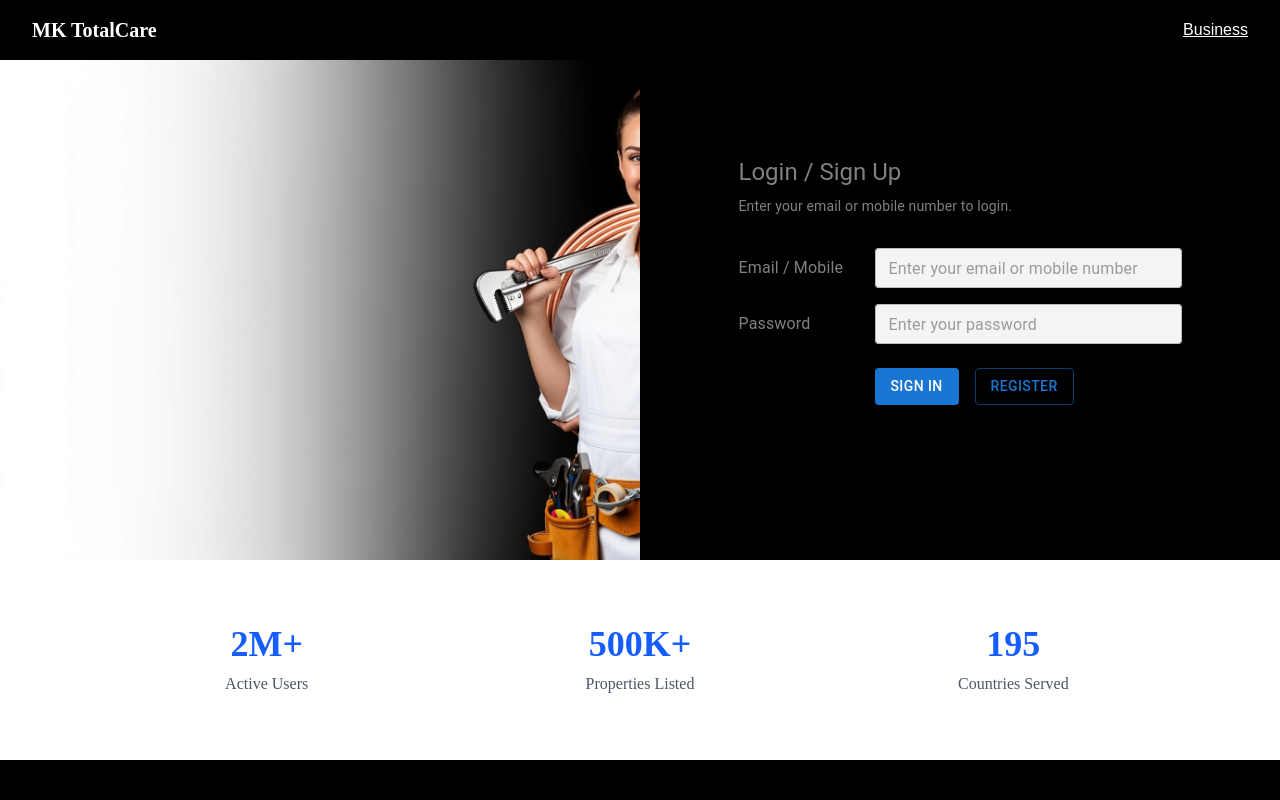
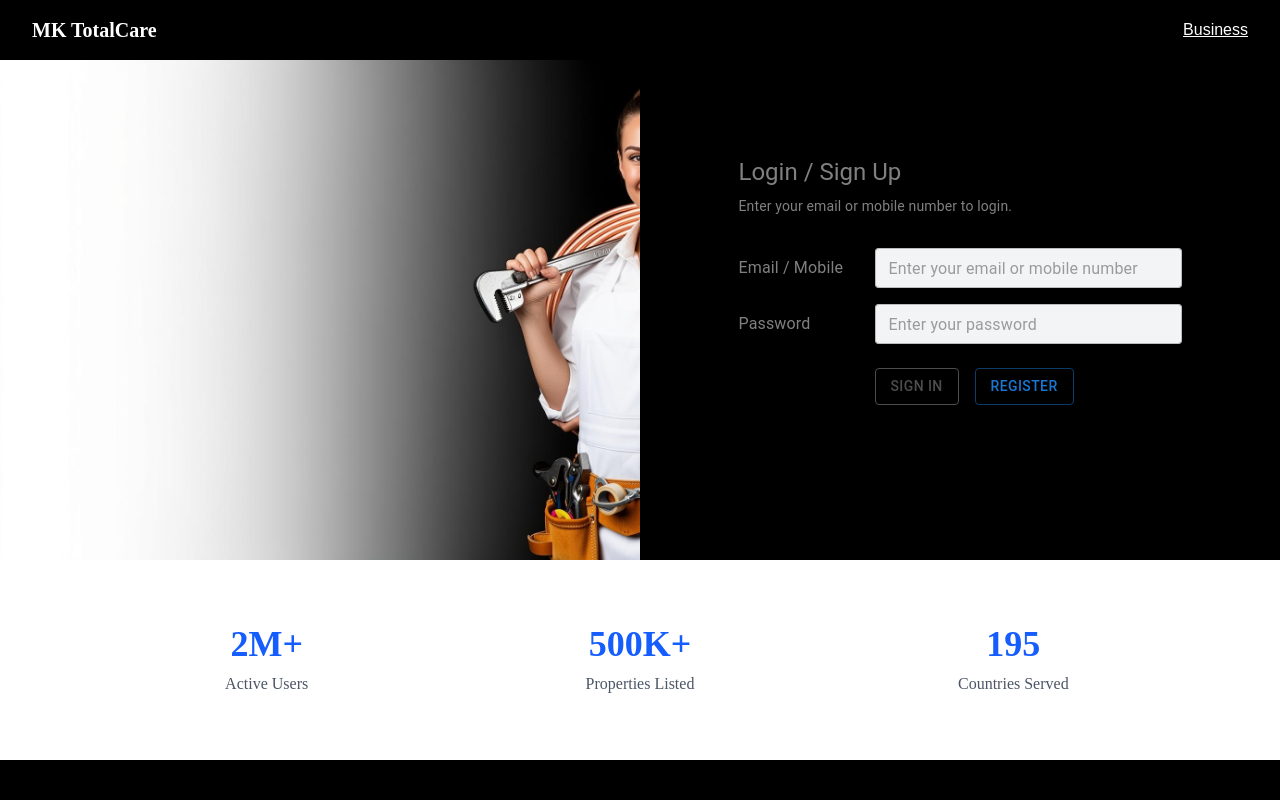
Before and after one commit to vvivek2/global-booking-services-ui, a Next.js app: page / in a window 1280 px wide. Shown: the top 800 px of the page. Built offline with nearby package versions, Linux system fonts and the light colour scheme.

Commit message:
fixed Sign In button issue

```diff
--- a/app/src/components/signIn-signUp/signInEmail.tsx
+++ b/app/src/components/signIn-signUp/signInEmail.tsx
@@ -24,8 +24,13 @@ export default function SignInEmailSheet() {
   const isValidEmail = (value: string) =>
     /^[^\s@]+@[^\s@]+\.[^\s@]+$/.test(value);
 
+  // Disable button logic
+  const isFormInvalid =
+    !loginValue ||
+    !password ||
+    loginError !== "";
+
   const handleSignIn = async () => {
-    try {
     setErrorMessage("");
 
     const payload: SignInPayload = {
@@ -34,36 +39,23 @@ export default function SignInEmailSheet() {
       password,
     };
 
+    try {
       setIsSigningIn(true);
 
       const res = await signInUser(payload);
 
       if (res?.status === 200) {
-        if (typeof window !== "undefined") {
         window.location.assign("/dashboard");
-        }
-      } else {
-        setErrorMessage("Sign in failed. Please try again.");
-        setIsSigningIn(false);
-      }
-    } catch (err: any) {
-      setIsSigningIn(false);
-
-      console.log("FULL ERROR:", err);
-
-      let backendMessage = "";
-
-      if (typeof err?.response?.data === "string") {
-        backendMessage = err.response.data;
-      } else {
-        backendMessage =
-          err?.response?.data?.message ||
-          err?.response?.data?.error ||
-          err?.response?.data?.details ||
-          err?.message;
+        return;
       }
 
-      setErrorMessage(backendMessage || "Something went wrong. Please try again.");
+      // Friendly fallback
+      setErrorMessage("Invalid login details. Please try again.");
+    } catch (err: any) {
+      // NEVER show backend raw error
+      setErrorMessage("Invalid login details. Please try again.");
+    } finally {
+      setIsSigningIn(false);
     }
   };
 
@@ -88,7 +80,6 @@ export default function SignInEmailSheet() {
             Enter your email or mobile number to login.
           </Typography>
 
-          {/* GRID START */}
           <Box
             sx={{
               display: 'grid',
@@ -111,7 +102,7 @@ export default function SignInEmailSheet() {
                 setLoginValue(value);
                 setLoginError("");
 
-                if (value === "") {
+                if (!value) {
                   setLoginError("This field is required");
                   return;
                 }
@@ -160,40 +151,39 @@ export default function SignInEmailSheet() {
 
             <Box sx={{ display: 'flex', gap: 2, mt: 1 }}>
               <Button
-                variant="contained"
-                disabled={isSigningIn}
+                variant="outlined"
+                disabled={isSigningIn || isFormInvalid}
                 onClick={handleSignIn}
                 sx={{
-                  backgroundColor: isSigningIn ? "#1976d2" : undefined,
-                  color: "white",
-                  opacity: isSigningIn ? 1 : undefined,
+                  color: isFormInvalid ? "gray" : "#1976d2",
+                  borderColor: isFormInvalid ? "gray" : "#1976d2",
+                  "&:hover": {
+                    borderColor: isFormInvalid ? "gray" : "#115293",
+                    backgroundColor: isFormInvalid ? "transparent" : "rgba(25,118,210,0.08)",
+                  },
                   "&.Mui-disabled": {
-                    backgroundColor: "#1976d2",
-                    color: "white",
-                    opacity: 1,
+                    color: "gray",
+                    borderColor: "gray",
+                    opacity: 0.6,
                   },
                 }}
               >
-                {isSigningIn ? (
-                  <span className="loading-dots">Logging In</span>
-                ) : (
-                  "Sign In"
-                )}
+                {isSigningIn ? "Logging In..." : "Sign In"}
               </Button>
+
 
               <Button variant="outlined" onClick={() => setRegisterOpen(true)}>
                 Register
               </Button>
             </Box>
           </Box>
-          {/* GRID END */}
 
-          {/* ERROR MESSAGE OUTSIDE GRID, ALIGNED WITH BUTTON */}
           {errorMessage && (
             <Box sx={{ mt: 1, ml: "120px" }}>
               <Typography color="error">{errorMessage}</Typography>
             </Box>
           )}
+
           <Box
             sx={{
               mt: 3,
```
Lines whose indentation alone changed are shown as unchanged.
